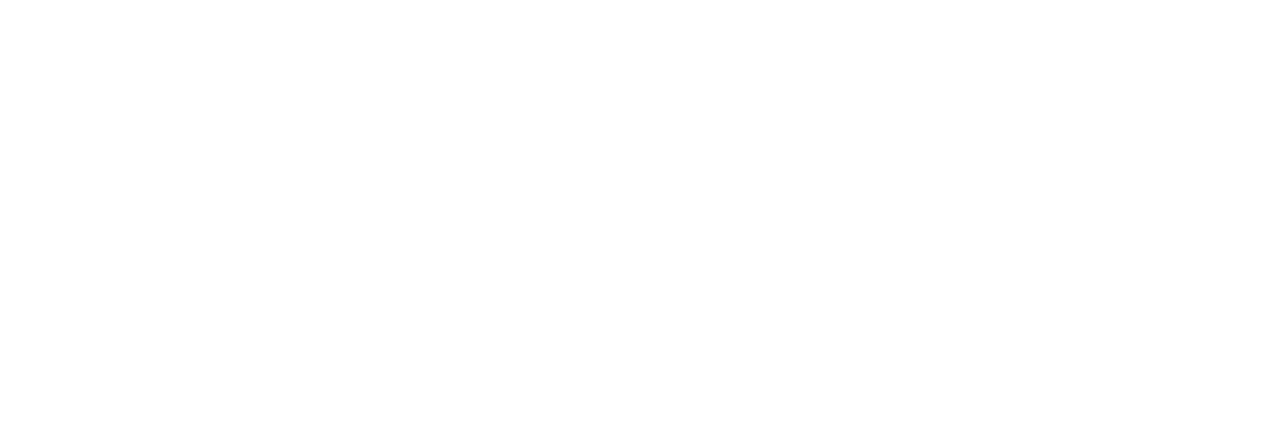
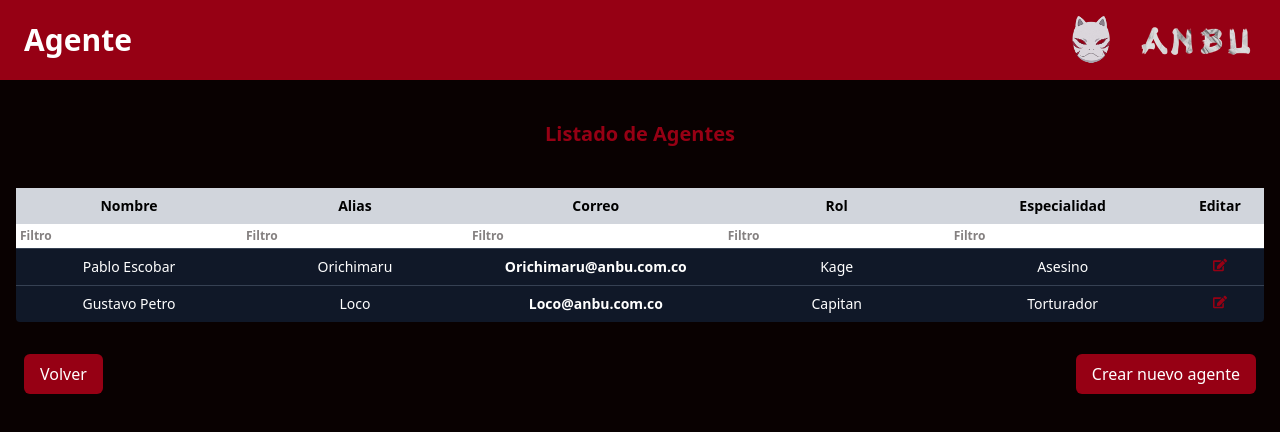
Before and after one commit to LuisVarel4/Front-ANBU, a React (Vite) app: page /list-agent in a window 1280 px wide. Before the commit this address had no page. Shown: the top 432 px of the page. Built offline with nearby package versions, Linux system fonts and the light colour scheme.

Commit message:
creation of some components and list of agents

```diff
--- a/src/components/Dashboard.tsx
+++ b/src/components/Dashboard.tsx
@@ -27,7 +27,7 @@
 							<li><a href="#inicio" className="block text-center px-4 py-2 hover:text-red-anbu " style={textShadow}>Inicio</a></li>
 							<li>  <Link to="/mision" className="block text-center px-4 py-2 hover:text-red-anbu" style={textShadow}> Misiones </Link></li>
 							<li><img src={logoBlanco} alt="Logo" className="w-16 h-16 md:w-20 md:h-20 invert" /></li>
-							<li><a href="#agentes" className="block text-center px-4 py-2 hover:text-red-anbu" style={textShadow}>Agentes</a></li>
+							<li>  <Link to="/list-agent" className="block text-center px-4 py-2 hover:text-red-anbu" style={textShadow}> Agentes </Link></li>
 							<li><a href="#reportes" className="block text-center px-4 py-2   hover:text-red-anbu" style={textShadow}>Reportes</a></li>
 						</ul>
 
--- a/src/components/Header.tsx
+++ b/src/components/Header.tsx
@@ -1,12 +1,13 @@
 import React from 'react';
 import anbuLetras from '../assets/logos/anbu-letras.png';
+import maskAnbu from '../assets/ilustrations/Mascara_png-removebg-preview.png';
 
 const HeaderMision: React.FC = () => {
   return (
     <header className="bg-red-anbu text-white flex justify-between items-center px-6 py-4">
       <h1 className="text-3xl font-bold">Agente</h1>
       <div className="flex items-center gap-4">
-        <span className="text-lg">ANBU</span>
+        <img src={maskAnbu} alt="ANBU Mask" className="w-12 h-12" />
         <img src={anbuLetras} alt="ANBU logo" className="h-10" />
       </div>
     </header>
--- a/src/components/Popup.tsx
+++ b/src/components/Popup.tsx
@@ -1,6 +1,7 @@
 import Button from '../components/Button';
 import CloseButton from '../components/CloseButton';
 import jutsuAnbu from '../assets/ilustrations/anbu_jutsu.png';
+import { useNavigate } from 'react-router-dom';
 
 interface PopupProps {
   isOpen: boolean;
@@ -9,6 +10,8 @@
 }
 
 function Popup({ isOpen, onClose, message }: PopupProps) {
+
+  const navigate = useNavigate();
   if (!isOpen) return null;
 
   return (
@@ -32,10 +35,9 @@
         {/* Botón "aceptar" */}
         <div className="flex justify-center mt-2">
           <Button
-            onClick={onClose}
+            onClick={() =>  navigate('/homepage')}
             color="bg-black-anbu"
-            className="hover:bg-gray-800"
-          >
+            className="hover:bg-gray-800">
             Aceptar
           </Button>
         </div>
--- /dev/null
+++ b/src/features/agent/ListAgent.tsx
@@ -0,0 +1,140 @@
+import React, { useState } from 'react';
+import Header from '../../components/Header';
+import Button from '../../components/Button';
+import { FaEdit } from 'react-icons/fa';
+import { useNavigate } from 'react-router-dom';
+
+
+
+const mockAgents = [
+  {
+    nombre: 'Pablo Escobar',
+    alias: 'Orichimaru',
+    correo: 'Orichimaru@anbu.com.co',
+    especialidad: 'Asesino',
+    rol: 'Kage',
+  },
+  {
+    nombre: 'Gustavo Petro',
+    alias: 'Loco',
+    correo: 'Loco@anbu.com.co',
+    especialidad: 'Torturador',
+    rol: 'Capitan',
+  },
+];
+
+const AgentsListScreen: React.FC = () => {
+
+  const navigate = useNavigate();
+
+  const [filters, setFilters] = useState({
+    nombre: '',
+    alias: '',
+    correo: '',
+    especialidad: '',
+    rol: '',
+  });
+  const [sortField, setSortField] = useState<string>('');
+  const [sortAsc, setSortAsc] = useState<boolean>(true);
+
+  const handleSort = (field: string) => {
+    if (sortField === field) {
+      setSortAsc(!sortAsc);
+    } else {
+      setSortField(field);
+      setSortAsc(true);
+    }
+  };
+
+  const filteredAgents = mockAgents
+    .filter(agent =>
+      agent.nombre.toLowerCase().includes(filters.nombre.toLowerCase()) &&
+      agent.alias.toLowerCase().includes(filters.alias.toLowerCase()) &&
+      agent.correo.toLowerCase().includes(filters.correo.toLowerCase()) &&
+      agent.especialidad.toLowerCase().includes(filters.especialidad.toLowerCase()) &&
+      agent.rol.toLowerCase().includes(filters.rol.toLowerCase())
+    )
+    .sort((a, b) => {
+      if (!sortField) return 0;
+      const valA = a[sortField as keyof typeof a];
+      const valB = b[sortField as keyof typeof b];
+      return sortAsc
+        ? String(valA).localeCompare(String(valB))
+        : String(valB).localeCompare(String(valA));
+    });
+
+  return (
+    <div className="min-h-screen bg-black-anbu text-white">
+      <Header />
+
+      <div className="text-center py-10">
+        <h2 className="text-xl text-red-anbu font-semibold">Listado de Agentes</h2>
+      </div>
+
+      <div className="overflow-x-auto px-4">
+        <table className="w-full bg-gray-900 text-sm rounded">
+          <thead className="bg-gray-300 text-black">
+            <tr>
+              {['nombre', 'alias', 'correo', 'rol', 'especialidad'].map((key) => (
+                <th
+                  key={key}
+                  className="px-4 py-2 cursor-pointer hover:bg-gray3-anbu-200"
+                  onClick={() => handleSort(key)}
+                >
+                  {key.charAt(0).toUpperCase() + key.slice(1)}
+                </th>
+              ))}
+              <th className="px-4 py-2">Editar</th>
+            </tr>
+            <tr className="bg-white">
+              <th><input type="text" placeholder="Filtro" className="w-full p-1 text-xs text-black-anbu" onChange={(e) => setFilters({ ...filters, nombre: e.target.value })} /></th>
+              <th><input type="text" placeholder="Filtro" className="w-full p-1 text-xs text-black-anbu" onChange={(e) => setFilters({ ...filters, alias: e.target.value })} /></th>
+              <th><input type="text" placeholder="Filtro" className="w-full p-1 text-xs text-black-anbu" onChange={(e) => setFilters({ ...filters, correo: e.target.value })} /></th>
+              <th><input type="text" placeholder="Filtro" className="w-full p-1 text-xs text-black-anbu" onChange={(e) => setFilters({ ...filters, rol: e.target.value })} /></th>
+              <th><input type="text" placeholder="Filtro" className="w-full p-1 text-xs text-black-anbu" onChange={(e) => setFilters({ ...filters, especialidad: e.target.value })} /></th>
+              <th></th>
+            </tr>
+          </thead>
+          <tbody>
+            {filteredAgents.map((agent, index) => (
+              <tr key={index} className="border-t border-gray-700 text-center">
+                <td className="px-4 py-2 text-gray3-anbu-300">{agent.nombre}</td>
+                <td className="px-4 py-2 text-gray3-anbu-300">{agent.alias}</td>
+                <td className="px-4 py-2 text-gray3-anbu-300 font-bold">{agent.correo}</td>
+                <td className="px-4 py-2 text-gray3-anbu-300">{agent.rol}</td>
+                <td className="px-4 py-2 text-gray3-anbu-300">{agent.especialidad}</td>
+                <td className="px-4 py-2">
+                  <button
+                    className="text-red-anbu hover:underline cursor-pointer"
+                    onClick={() => navigate('/create-agent')}>
+                    <FaEdit />
+                  </button>
+                </td>
+              </tr>
+            ))}
+          </tbody>
+        </table>
+      </div>
+
+      <div className="flex justify-between px-6 mt-8">
+        <Button
+          onClick={() =>  navigate('/homepage')}
+          type="button"
+          color="bg-red-anbu"
+          className="hover:bg-gray2-anbu">
+          Volver
+        </Button>
+        <Button
+
+            onClick={() =>  navigate('/create-agent')}
+          type="button"
+          color="bg-red-anbu"
+          className="hover:bg-green-anbu">
+          Crear nuevo agente
+        </Button>
+      </div>
+    </div>
+  );
+};
+
+export default AgentsListScreen;
--- a/src/pages/CreateAgent.tsx
+++ b/src/pages/CreateAgent.tsx
@@ -1,20 +1,21 @@
 import { useState } from "react";
+import { useNavigate } from 'react-router-dom';
 import maskAnbu from '../assets/ilustrations/Mascara_png-removebg-preview.png';
-import logoAnbu from '../assets/logos/imagen_2025-04-13_231517876-Photoroom.png';
-import Popup from '../components/Popup'; // Asegúrate de tenerlo
+import Popup from '../components/Popup';
 import Button from '../components/Button';
+import Header from '../components/Header';
 
 function CreateAgent() {
   const [formData, setFormData] = useState({
     nombre: "",
     alias: "",
     correo: "",
-    contraseña: "",
+    password: "",
     especialidad: "",
   });
-
+  const navigate = useNavigate();
   const [errores, setErrores] = useState<{ [key: string]: string }>({});
-  const [modalVisible, setModalVisible] = useState(false); // Nuevo estado
+  const [modalVisible, setModalVisible] = useState(false);
 
   const especialidades = ["Asesino", "Torturador", "Espía"];
 
@@ -37,12 +38,12 @@
     setErrores(nuevosErrores);
 
     if (Object.keys(nuevosErrores).length === 0) {
-      setModalVisible(true); // Mostrar modal
+      setModalVisible(true);
       setFormData({
         nombre: "",
         alias: "",
         correo: "",
-        contraseña: "",
+        password: "",
         especialidad: "",
       });
     }
@@ -51,13 +52,7 @@
   return (
     <div className="min-h-screen bg-black-anbu text-white flex flex-col items-center p-4">
       <div className="w-full max-w-3xl bg-grayBlue-anbu rounded-xl shadow-md">
-        <div className="bg-red-anbu px-6 py-4 flex justify-between items-center rounded-t-xl">
-          <h1 className="text-2xl font-bold">Kage</h1>
-          <div className="flex items-end-safe gap-2">
-            <img src={logoAnbu} alt="Logo" className="w-14 h-14" />
-            <img src={maskAnbu} alt="ANBU Mask" className="w-12 h-12" />
-          </div>
-        </div>
+        <Header />
 
         <form onSubmit={manejarEnvio} className="p-6 grid md:grid-cols-2 gap-6">
           <div className="flex justify-center items-center">
@@ -66,12 +61,12 @@
 
           <div className="flex flex-col gap-4">
             {/** Campos del formulario */}
-            {["nombre", "alias", "correo", "contraseña"].map((campo) => (
+            {["nombre", "alias", "correo", "password"].map((campo) => (
               <div key={campo}>
                 <label className="block mb-1 capitalize">{campo}</label>
                 <input
                   name={campo}
-                  type={campo === "correo" ? "email" : campo === "contraseña" ? "password" : "text"}
+                  type={campo === "correo" ? "email" : campo === "password" ? "password" : "text"}
                   value={(formData as any)[campo]}
                   onChange={manejarCambio}
                   className="w-full px-3 py-2 rounded bg-gray-100 text-black-anbu"
@@ -103,26 +98,24 @@
 
           <div className="col-span-2 flex justify-center gap-4 mt-4">
             <Button
+              onClick={() =>  navigate('/homepage')}
               type="button"
               color="bg-red-anbu"
-              className="hover:bg-gray2-anbu"
-              >
+              className="hover:bg-gray2-anbu">
                 Volver
             </Button>
 
             <Button
               type="submit"
               color="bg-red-anbu"
-              className="hover:bg-green-anbu"
-            >
+              className="hover:bg-green-anbu">
               Guardar
             </Button>
 
             <Button
               type="button"
               color="bg-red-anbu"
-              className="hover:bg-gray2-anbu"
-            >
+              className="hover:bg-gray2-anbu">
               Eliminar
             </Button>
           </div>
--- a/src/routes/Routes.tsx
+++ b/src/routes/Routes.tsx
@@ -5,6 +5,8 @@
 import HomePage from '../pages/HomePage';
 import MisionLisScreen from '../features/missions/ListMisionScreen';
 import MisionPage from '../pages/MisionPage';
+import CreateAgent  from '../pages/CreateAgent';
+import ListAgent from '../features/agent/ListAgent';
 
 const AppRoutes = () => {
   return (
@@ -14,6 +16,8 @@
       <Route path="/otp" element={<OtpPage />} />
       <Route path="/homepage" element={<HomePage />} />
       <Route path="/mision" element={<MisionPage />} />
+      <Route path="/create-agent" element={<CreateAgent />} />
+      <Route path="/list-agent" element={<ListAgent />} />
       {/* Add other routes here */}
     </Routes>
   );
```
